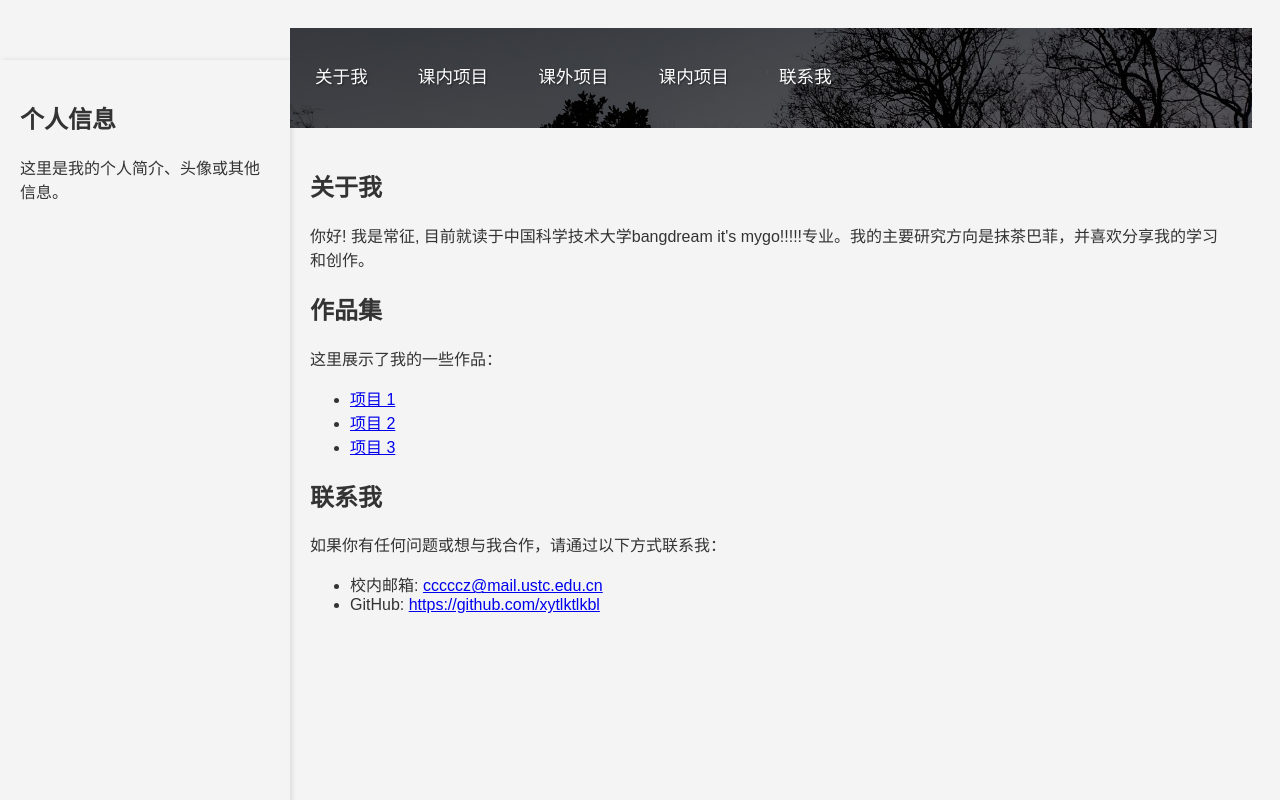
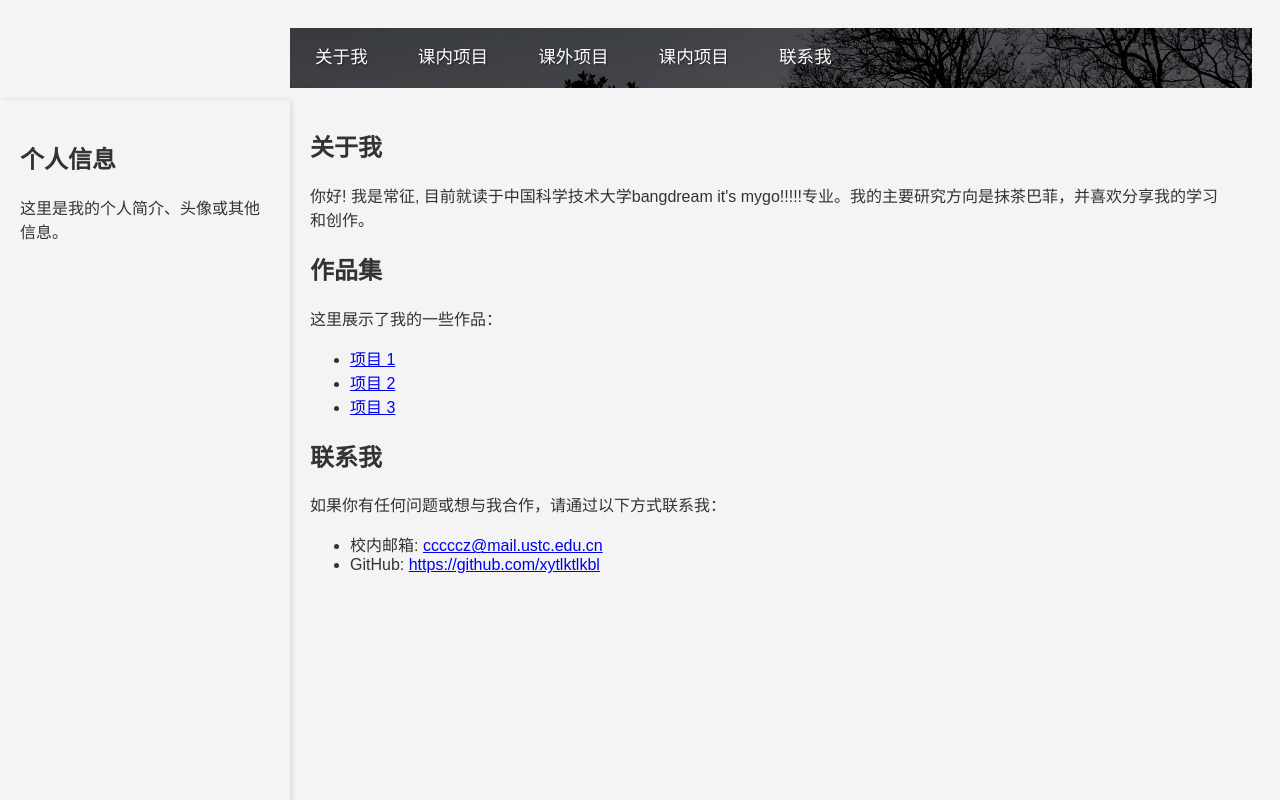
Before and after one commit to xytlktlkbl/xytlktlkbl.github.io, a plain HTML site: page index.html in a window 1280 px wide. Drawn offline with Linux system fonts and the light colour scheme.

Commit message:
Update index.html

```diff
--- a/index.html
+++ b/index.html
@@ -7,7 +7,7 @@
     <style>
         .sidebar {
             position: fixed; /* 固定定位 */
-            top: 60px;          /* 距离页面顶部 0 */
+            top: 100px;          /* 距离页面顶部 0 */
             left: 0;         /* 距离页面左侧 0 */
             width: 250px;    /* 侧边栏宽度 */
             height: 100%;    /* 侧边栏高度充满整个视口 */
@@ -29,7 +29,7 @@
                 rgba(0,0,0,0.6)),
                 url('images/index_background.jpg') center/cover;
             height: 60px; /* 导航栏高度 */
-            padding: 20px 0;
+            padding: 0px 0;
             position: relative;
         }
 
```
